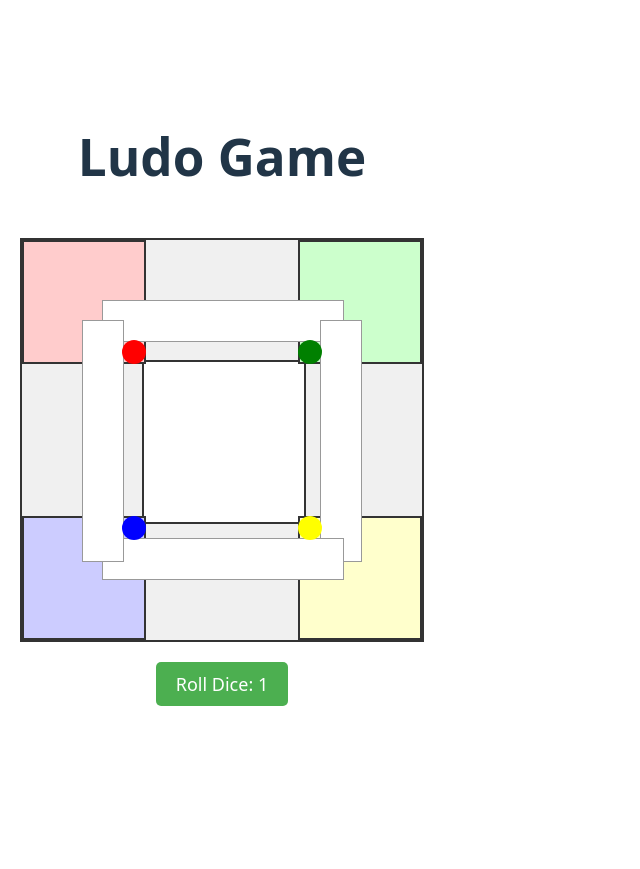
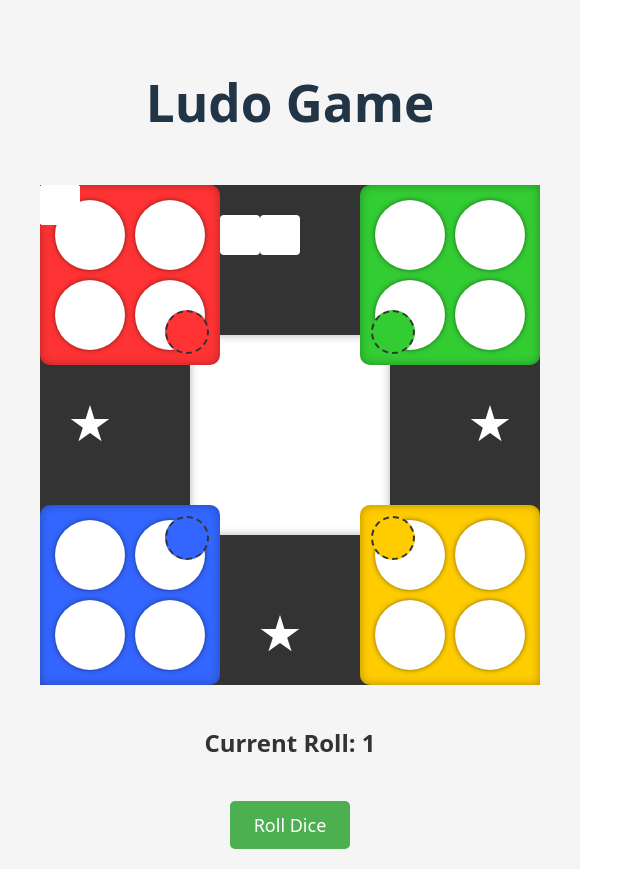
Before and after one commit to GingerImpasto/ludo-game, a React (Vite) app: page / in a window 1280 px wide. Shown: the whole page, without its empty margins (0-640 px from the left). Before the commit the page ends 800 px from the top, so only its background shows below. Built offline with nearby package versions, Linux system fonts and the light colour scheme.

Commit message:
Refactor LudoBoard into separate component

```diff
--- a/src/App.css
+++ b/src/App.css
@@ -1,135 +1,24 @@
-.ludo-container {
+.app-container {
   display: flex;
   flex-direction: column;
   align-items: center;
+  min-height: 100vh;
   padding: 20px;
+  background-color: #f5f5f5;
 }
 
-.ludo-board {
-  position: relative;
-  width: 400px;
-  height: 400px;
-  background-color: #f0f0f0;
-  border: 2px solid #333;
-  margin: 20px auto;
-}
-
-.center-square {
-  position: absolute;
-  width: 40%;
-  height: 40%;
-  background-color: white;
-  border: 2px solid #333;
-  top: 30%;
-  left: 30%;
-}
-
-.base {
-  position: absolute;
-  width: 30%;
-  height: 30%;
-  border: 2px solid #333;
-}
-
-.base.red {
-  top: 0;
-  left: 0;
-  background-color: #ffcccc;
-}
-
-.base.green {
-  top: 0;
-  right: 0;
-  background-color: #ccffcc;
-}
-
-.base.yellow {
-  bottom: 0;
-  right: 0;
-  background-color: #ffffcc;
-}
-
-.base.blue {
-  bottom: 0;
-  left: 0;
-  background-color: #ccccff;
-}
-
-.path {
-  position: absolute;
-  background-color: white;
-  border: 1px solid #999;
-}
-
-.path.horizontal {
-  height: 10%;
-  width: 60%;
-  left: 20%;
-}
-
-.path.horizontal.top {
-  top: 15%;
-}
-
-.path.horizontal.bottom {
-  bottom: 15%;
-}
-
-.path.vertical {
-  width: 10%;
-  height: 60%;
-  top: 20%;
-}
-
-.path.vertical.left {
-  left: 15%;
-}
-
-.path.vertical.right {
-  right: 15%;
-}
-
-.safe-zone {
-  position: absolute;
-  width: 6%;
-  height: 6%;
-  border-radius: 50%;
-}
-
-.safe-zone.red {
-  background-color: red;
-  top: 25%;
-  left: 25%;
-}
-
-.safe-zone.green {
-  background-color: green;
-  top: 25%;
-  right: 25%;
-}
-
-.safe-zone.yellow {
-  background-color: yellow;
-  bottom: 25%;
-  right: 25%;
-}
-
-.safe-zone.blue {
-  background-color: blue;
-  bottom: 25%;
-  left: 25%;
-}
-
-.dice {
-  padding: 10px 20px;
+.dice-button {
+  padding: 12px 24px;
   font-size: 18px;
   background-color: #4CAF50;
   color: white;
   border: none;
   border-radius: 5px;
   cursor: pointer;
+  margin-top: 20px;
+  transition: background-color 0.3s;
 }
 
-.dice:hover {
+.dice-button:hover {
   background-color: #45a049;
 }
--- a/src/App.tsx
+++ b/src/App.tsx
@@ -1,4 +1,5 @@
 import { useState } from 'react';
+import LudoBoard from './components/LudoBoard';
 import './App.css';
 
 function App() {
@@ -9,37 +10,11 @@ function App() {
   };
 
   return (
-    <div className="ludo-container">
-      <h1>Ludo Game</h1>
-
-      <div className="ludo-board">
-        {/* Center of the board */}
-        <div className="center-square"></div>
-
-        {/* Player bases (home areas) */}
-        <div className="base red"></div>
-        <div className="base green"></div>
-        <div className="base yellow"></div>
-        <div className="base blue"></div>
-
-        {/* Paths around the board */}
-        <div className="path horizontal top"></div>
-        <div className="path vertical right"></div>
-        <div className="path horizontal bottom"></div>
-        <div className="path vertical left"></div>
-
-        {/* Safe zones */}
-        <div className="safe-zone red"></div>
-        <div className="safe-zone green"></div>
-        <div className="safe-zone yellow"></div>
-        <div className="safe-zone blue"></div>
-      </div>
-
-      <div className="game-controls">
-        <button onClick={rollDice} className="dice">
-          Roll Dice: {diceValue}
-        </button>
-      </div>
+    <div className="app-container">
+      <LudoBoard diceValue={diceValue} />
+      <button onClick={rollDice} className="dice-button">
+        Roll Dice
+      </button>
     </div>
   );
 }
--- /dev/null
+++ b/src/components/LudoBoard.css
@@ -0,0 +1,147 @@
+.ludo-container {
+  display: flex;
+  flex-direction: column;
+  align-items: center;
+  padding: 20px;
+}
+
+.ludo-board {
+  position: relative;
+  width: 500px;
+  height: 500px;
+  background-color: #333;
+  border-radius: 10px;
+  margin: 20px auto;
+}
+
+.center-square {
+  position: absolute;
+  width: 40%;
+  height: 40%;
+  background-color: white;
+  border-radius: 10px;
+  top: 30%;
+  left: 30%;
+  display: flex;
+  justify-content: center;
+  align-items: center;
+  box-shadow: inset 0 0 10px rgba(0, 0, 0, 0.3);
+}
+
+.base {
+  position: absolute;
+  width: 30%;
+  height: 30%;
+  border-radius: 10px;
+  display: grid;
+  grid-template-columns: 1fr 1fr;
+  grid-template-rows: 1fr 1fr;
+  gap: 10px;
+  padding: 15px;
+  box-shadow: inset 0 0 10px rgba(0, 0, 0, 0.3);
+}
+
+.base.red {
+  top: 0;
+  left: 0;
+  background-color: #ff3333;
+  border-top-left-radius: 0;
+}
+
+.base.green {
+  top: 0;
+  right: 0;
+  background-color: #33cc33;
+  border-top-right-radius: 0;
+}
+
+.base.yellow {
+  bottom: 0;
+  right: 0;
+  background-color: #ffcc00;
+  border-bottom-right-radius: 0;
+}
+
+.base.blue {
+  bottom: 0;
+  left: 0;
+  background-color: #3366ff;
+  border-bottom-left-radius: 0;
+}
+
+.pawn-position {
+  background-color: white;
+  border-radius: 50%;
+  box-shadow: 0 0 5px rgba(0, 0, 0, 0.5);
+}
+
+.path-cell {
+  position: absolute;
+  background-color: white;
+  border-radius: 4px;
+  width: 8%;
+  height: 8%;
+}
+
+/* Positions for all 52 path cells would be defined here */
+.cell-0 { top: 6%; left: 44%; }
+.cell-1 { top: 6%; left: 36%; }
+/* ... and so on for all 52 cells */
+
+.safe-zone {
+  position: absolute;
+  width: 8%;
+  height: 8%;
+  border-radius: 50%;
+  background-color: white;
+  border: 2px dashed #333;
+}
+
+.safe-zone.red {
+  top: 25%;
+  left: 25%;
+  background-color: #ff3333;
+}
+
+.safe-zone.green {
+  top: 25%;
+  right: 25%;
+  background-color: #33cc33;
+}
+
+.safe-zone.yellow {
+  bottom: 25%;
+  right: 25%;
+  background-color: #ffcc00;
+}
+
+.safe-zone.blue {
+  bottom: 25%;
+  left: 25%;
+  background-color: #3366ff;
+}
+
+.star-zone {
+  position: absolute;
+  width: 8%;
+  height: 8%;
+  background-color: white;
+  clip-path: polygon(
+    50% 0%, 61% 35%, 98% 35%, 68% 57%, 79% 91%, 50% 70%, 21% 91%, 32% 57%, 2% 35%, 39% 35%
+  );
+}
+
+.s1 { top: 44%; left: 6%; }
+.s2 { top: 6%; left: 44%; }
+.s3 { top: 44%; right: 6%; }
+.s4 { bottom: 6%; left: 44%; }
+
+.game-controls {
+  margin-top: 20px;
+}
+
+.dice-value {
+  font-size: 24px;
+  font-weight: bold;
+  color: #333;
+}
--- /dev/null
+++ b/src/components/LudoBoard.tsx
@@ -0,0 +1,68 @@
+import React from 'react';
+import './LudoBoard.css';
+
+interface LudoBoardProps {
+  diceValue: number;
+}
+
+const LudoBoard: React.FC<LudoBoardProps> = ({ diceValue }) => {
+  return (
+    <div className="ludo-container">
+      <h1>Ludo Game</h1>
+
+      <div className="ludo-board">
+        {/* Center of the board */}
+        <div className="center-square"></div>
+
+        {/* Player bases (home areas) */}
+        <div className="base red">
+          <div className="pawn-position p1"></div>
+          <div className="pawn-position p2"></div>
+          <div className="pawn-position p3"></div>
+          <div className="pawn-position p4"></div>
+        </div>
+        <div className="base green">
+          <div className="pawn-position p1"></div>
+          <div className="pawn-position p2"></div>
+          <div className="pawn-position p3"></div>
+          <div className="pawn-position p4"></div>
+        </div>
+        <div className="base yellow">
+          <div className="pawn-position p1"></div>
+          <div className="pawn-position p2"></div>
+          <div className="pawn-position p3"></div>
+          <div className="pawn-position p4"></div>
+        </div>
+        <div className="base blue">
+          <div className="pawn-position p1"></div>
+          <div className="pawn-position p2"></div>
+          <div className="pawn-position p3"></div>
+          <div className="pawn-position p4"></div>
+        </div>
+
+        {/* Path cells */}
+        {Array.from({ length: 52 }).map((_, index) => (
+          <div key={`cell-${index}`} className={`path-cell cell-${index}`}></div>
+        ))}
+
+        {/* Safe zones */}
+        <div className="safe-zone red"></div>
+        <div className="safe-zone green"></div>
+        <div className="safe-zone yellow"></div>
+        <div className="safe-zone blue"></div>
+
+        {/* Star zones */}
+        <div className="star-zone s1"></div>
+        <div className="star-zone s2"></div>
+        <div className="star-zone s3"></div>
+        <div className="star-zone s4"></div>
+      </div>
+
+      <div className="game-controls">
+        <div className="dice-value">Current Roll: {diceValue}</div>
+      </div>
+    </div>
+  );
+};
+
+export default LudoBoard;
```
